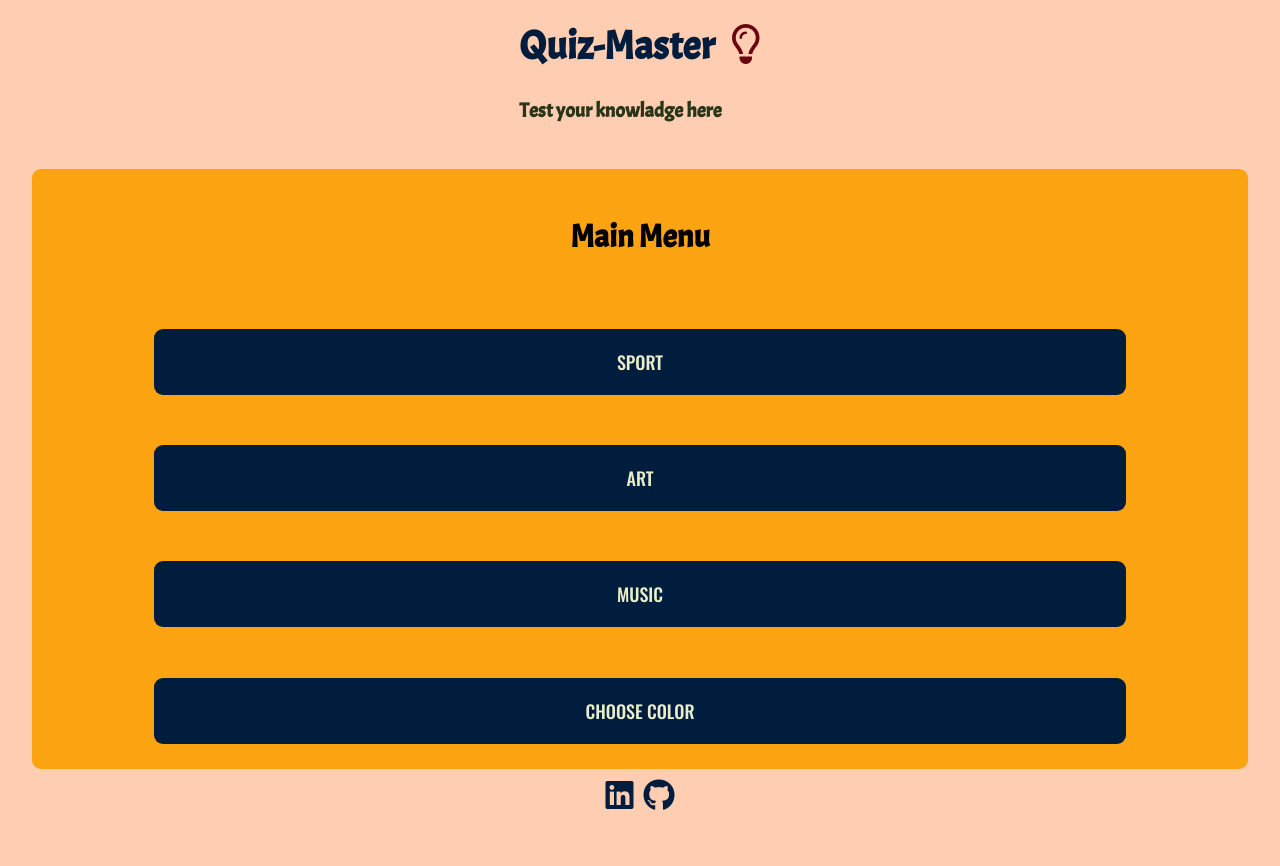
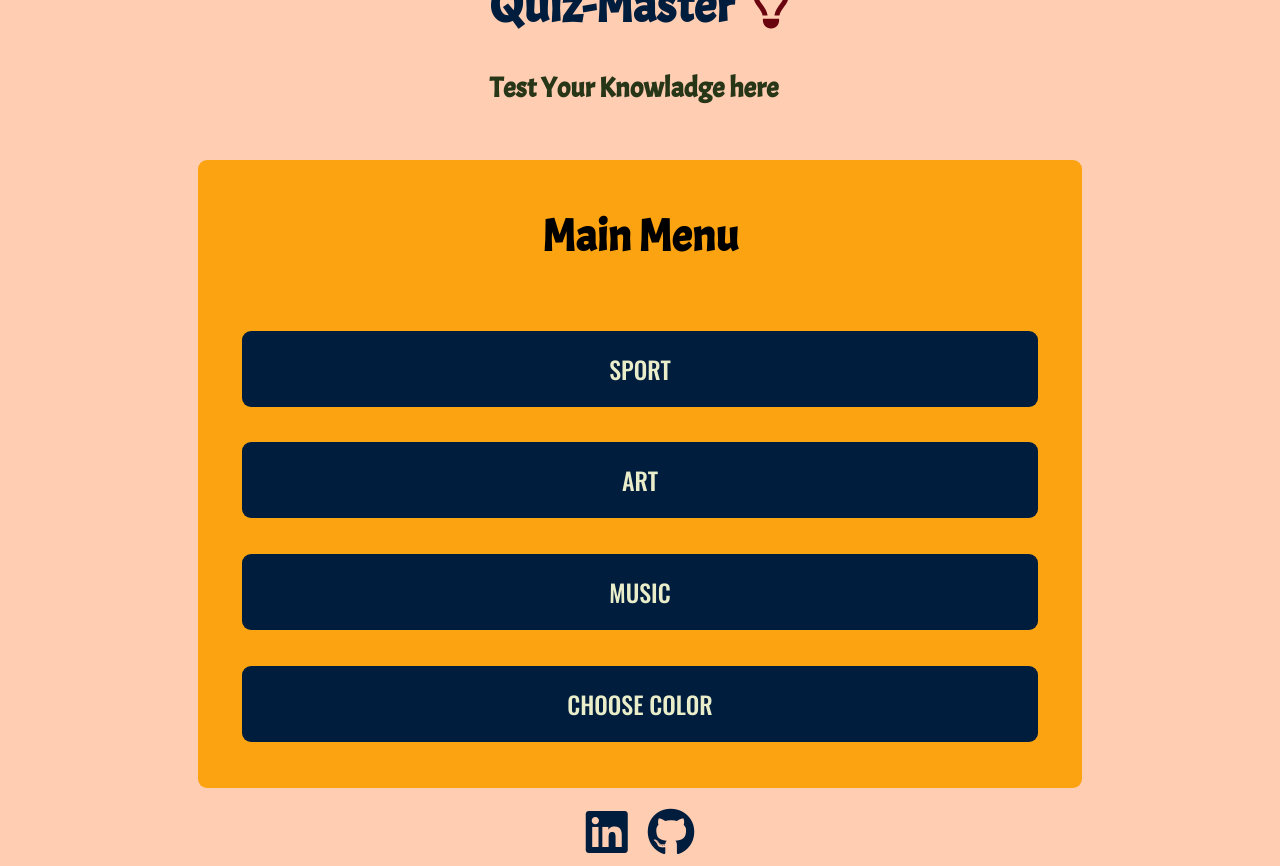
Before and after one commit to tamariam/Quiz-Master, a plain HTML site: page index.html in a window 1280 px wide. Before the commit the page ends 822 px from the top, so only its background shows below. Drawn offline with nearby package versions, Linux system fonts and the light colour scheme.

Commit message:
add media queries

```diff
--- a/assets/css/style.css
+++ b/assets/css/style.css
@@ -97,6 +97,81 @@ footer {
 .fa-brands:hover {
     color: #fca311;
 }
+
 @media screen and (min-width: 768px) {
+    .game-menu {
+        padding-bottom: 18px;
+    }
+
+    .game-menu .btn {
+        font-size: 20px;
+        width: 85%;
+    }
+
+    header h1 {
+        font-size: 45px;
+    }
+
+    header h2 {
+        font-size: 24px;
+    }
+
+    .menu-header {
+        font-size: 40px;
+    }
+
+    footer {
+        margin-top: 10px;
+    }
+
+    .fa-brands {
+        font-size: 38px;
+
+    }
+
+    h1 i {
+        font-size: 49px;
+    }
+}
+
+@media screen and (min-width: 1024px) {
+    .game-container {
+        width: 70%;
+    }
+
+    .game-menu {
+        padding-bottom: 28px;
+    }
+
+    .game-menu .btn {
+        font-size: 24px;
+        width: 90%;
+    }
+
+    header h1 {
+        font-size: 50px;
+    }
+
+    header h2 {
+        font-size: 28px;
+    }
+
+    .menu-header {
+        font-size: 45px;
+    }
+
+    footer {
+        margin-bottom: 10px;
+        gap: 20px;
+    }
+
+    .fa-brands {
+        font-size: 48px;
+
+    }
+
+    h1 i {
+        font-size: 52px;
+    }
 
 }
--- a/index.html
+++ b/index.html
@@ -21,7 +21,7 @@
       <header>
 
         <h1>Quiz-Master    <i class="fa-regular fa-lightbulb"></i></h1>
-        <h2 >Test your knowladge here</h2>
+        <h2 >Test Your Knowladge here</h2>
       </header>
       <!--  main box for game -->
       <div class="game-container">
```
